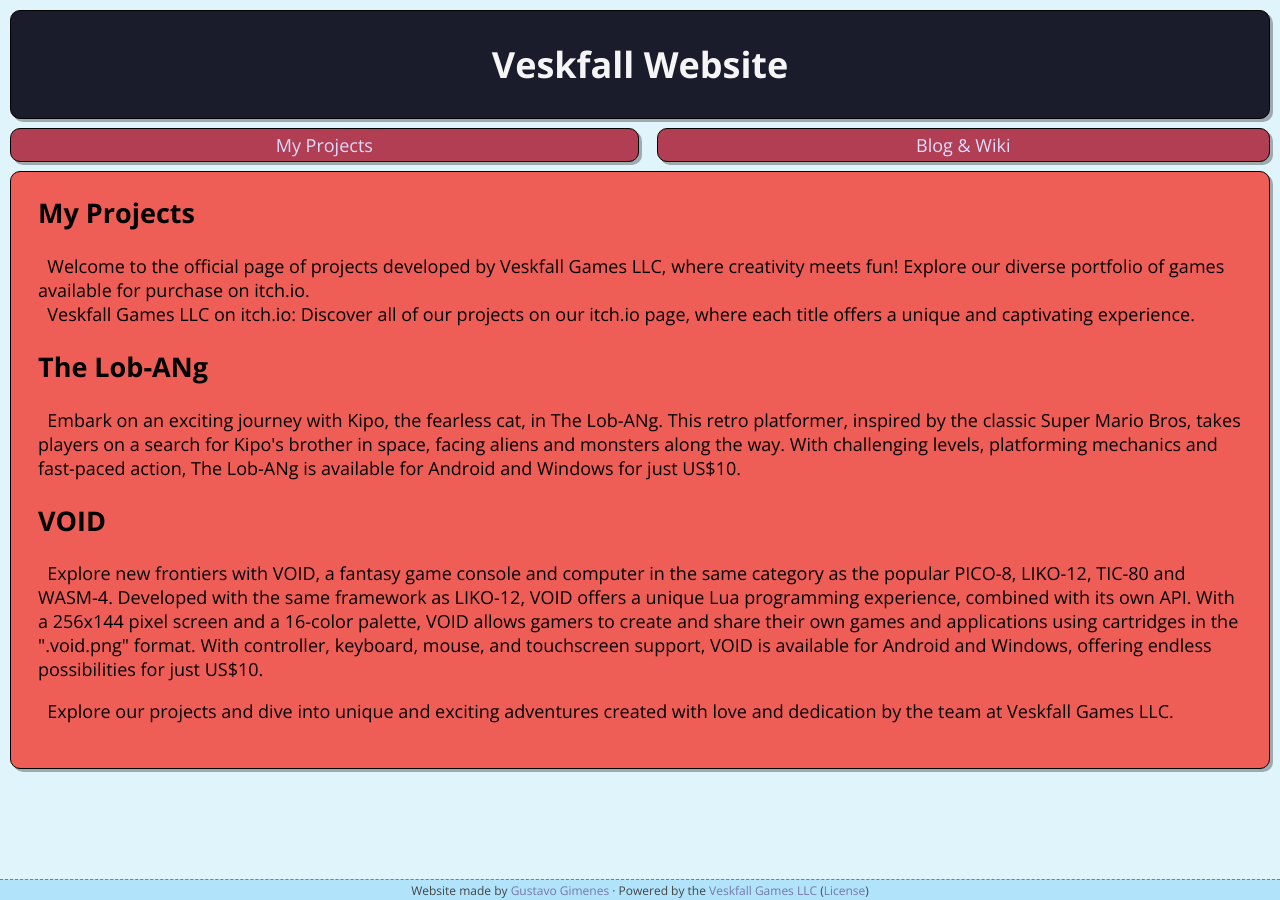
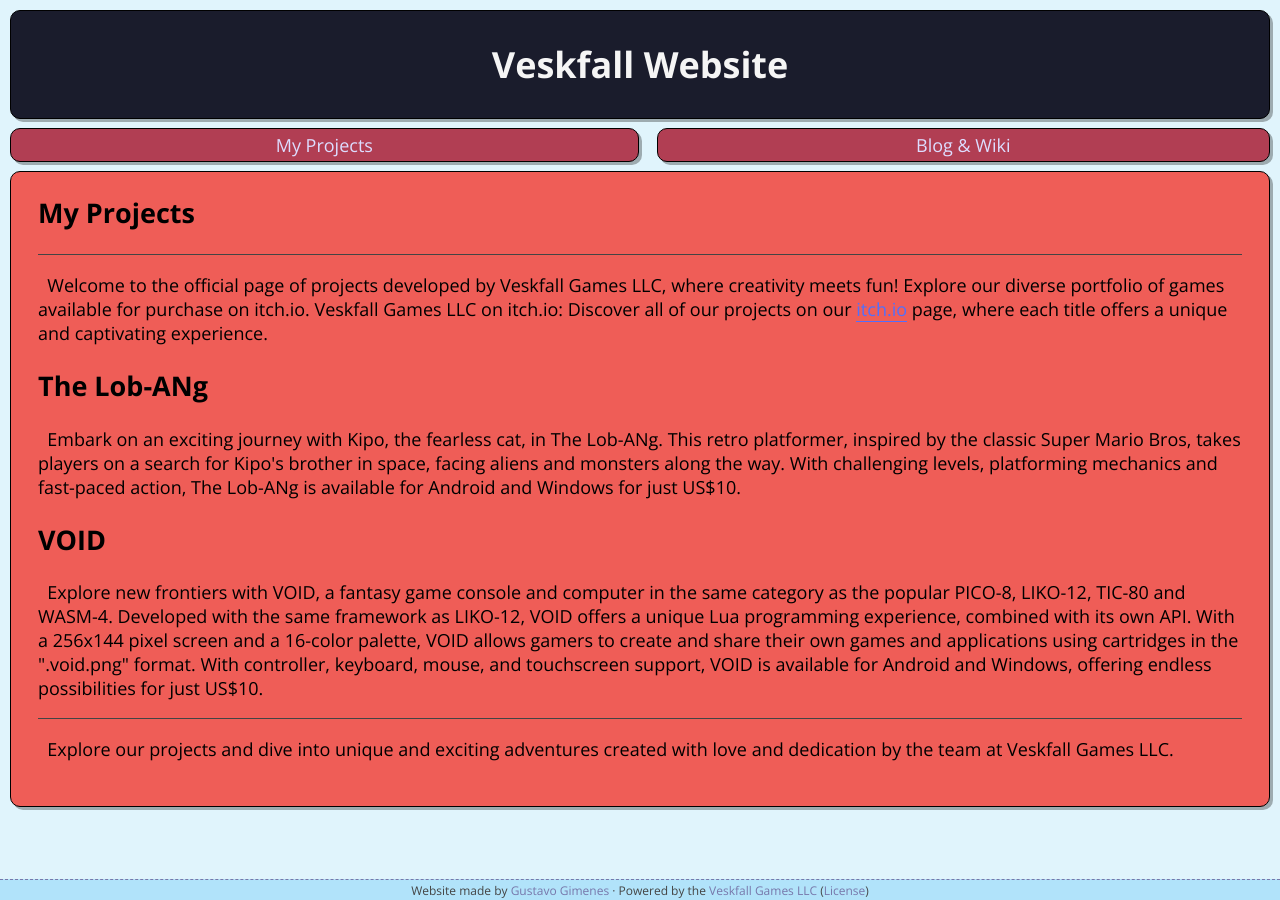
Before and after one commit to Gustavo-Gimenes/Website-Veskfall, a Jekyll site: the page built from proj.html, in a window 1280 px wide. Built offline with Jekyll 4.4.1, drawn with Linux system fonts in a browser that asks for light colours; part of the change alters nothing that is shown.

Commit message:
Add files via upload

```diff
--- a/proj.html
+++ b/proj.html
@@ -1,9 +1,10 @@
 ---
 layout: default
-title: Veskfall Website - My Projects
+title: My Projects
 ---
 <h2>My Projects</h2>
-<p>&nbsp;&nbsp;Welcome to the official page of projects developed by Veskfall Games LLC, where creativity meets fun! Explore our diverse portfolio of games available for purchase on itch.io.<br>&nbsp;&nbsp;Veskfall Games LLC on itch.io: Discover all of our projects on our itch.io page, where each title offers a unique and captivating experience.</p>
+<hr>
+<p>&nbsp;&nbsp;Welcome to the official page of projects developed by Veskfall Games LLC, where creativity meets fun! Explore our diverse portfolio of games available for purchase on itch.io. Veskfall Games LLC on itch.io: Discover all of our projects on our <a href="https://veskfall-games-llc.itch.io/">itch.io</a> page, where each title offers a unique and captivating experience.</p>
 <div id="thelobang">
 <h2>The Lob-ANg</h2>
 <p>&nbsp;&nbsp;Embark on an exciting journey with Kipo, the fearless cat, in The Lob-ANg. This retro platformer, inspired by the classic Super Mario Bros, takes players on a search for Kipo's brother in space, facing aliens and monsters along the way. With challenging levels, platforming mechanics and fast-paced action, The Lob-ANg is available for Android and Windows for just US$10.</p>
@@ -12,4 +13,5 @@ title: Veskfall Website - My Projects
 <h2>VOID</h2>
 <p>&nbsp;&nbsp;Explore new frontiers with VOID, a fantasy game console and computer in the same category as the popular PICO-8, LIKO-12, TIC-80 and WASM-4. Developed with the same framework as LIKO-12, VOID offers a unique Lua programming experience, combined with its own API. With a 256x144 pixel screen and a 16-color palette, VOID allows gamers to create and share their own games and applications using cartridges in the ".void.png" format. With controller, keyboard, mouse, and touchscreen support, VOID is available for Android and Windows, offering endless possibilities for just US$10.</p>
 </div>
+<hr>
 <p>&nbsp;&nbsp;Explore our projects and dive into unique and exciting adventures created with love and dedication by the team at Veskfall Games LLC.</p>
```
Also changed, not shown: README.md.
